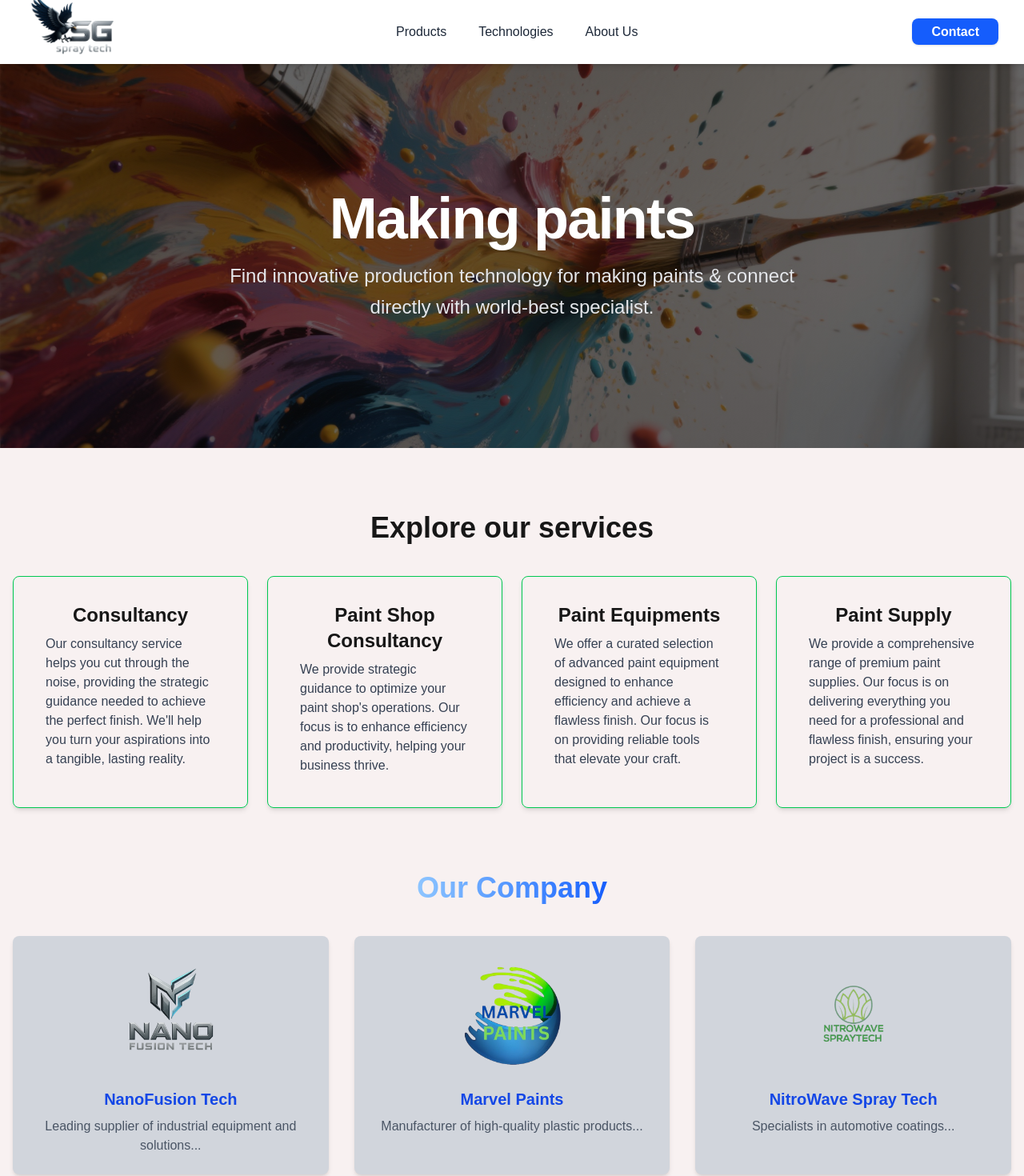
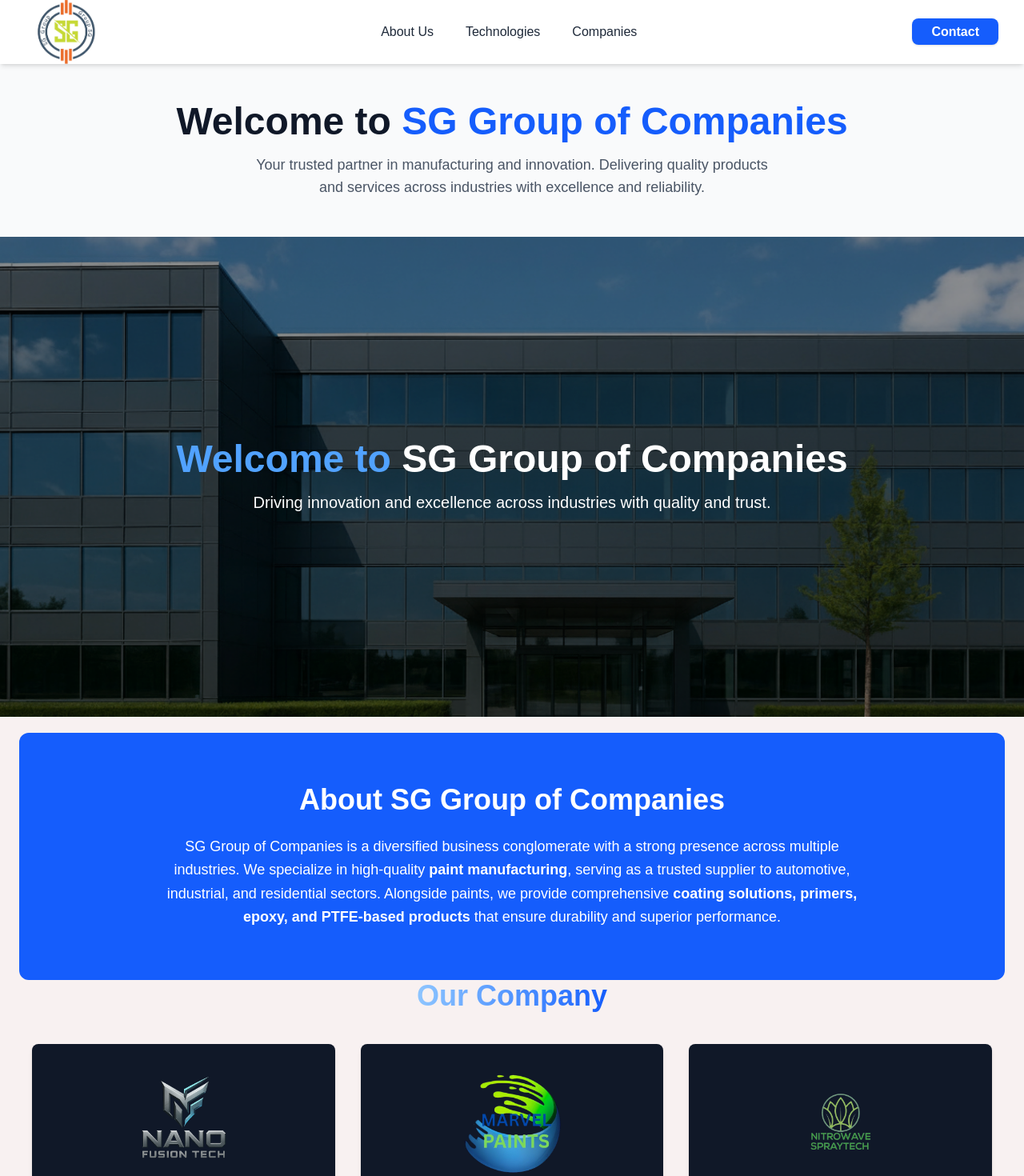
Before and after one commit to SG-SPRAYTech/main, a Next.js app: page / in a window 1280 px wide. Shown: the top 1470 px of the page at 80% size. Built offline with nearby package versions, Linux system fonts and the light colour scheme.

Commit message:
Update page.tsx
main page change to SG group page

```diff
--- a/src/app/page.tsx
+++ b/src/app/page.tsx
@@ -1,20 +1,11 @@
 
-import Navbar from "./Components/Navbar/Navbar";
-import BodyBG from "./Components/Body/BodyBG";
-import Services from "./Components/Services/Services";
-import Companys from "./Components/Companys/Companys";
-import Footer from "./Components/Footer/Footer";
-import Contact from "./Components/Contact/Contact";
+import SGpage from "./Components/SGSpayTech/SGpage";
+import SGGroupPage from "./SG_Group/SGGroup/SGGroupPage";
 
 export default function Home() {
   return (
     <div className="nameArt">
-      <Navbar/>
-      <BodyBG/>
-      <Services/>
-      <Companys/>
-      <Contact/>
-      <Footer/>
+      <SGGroupPage/>
     </div>
   );
 }
```
